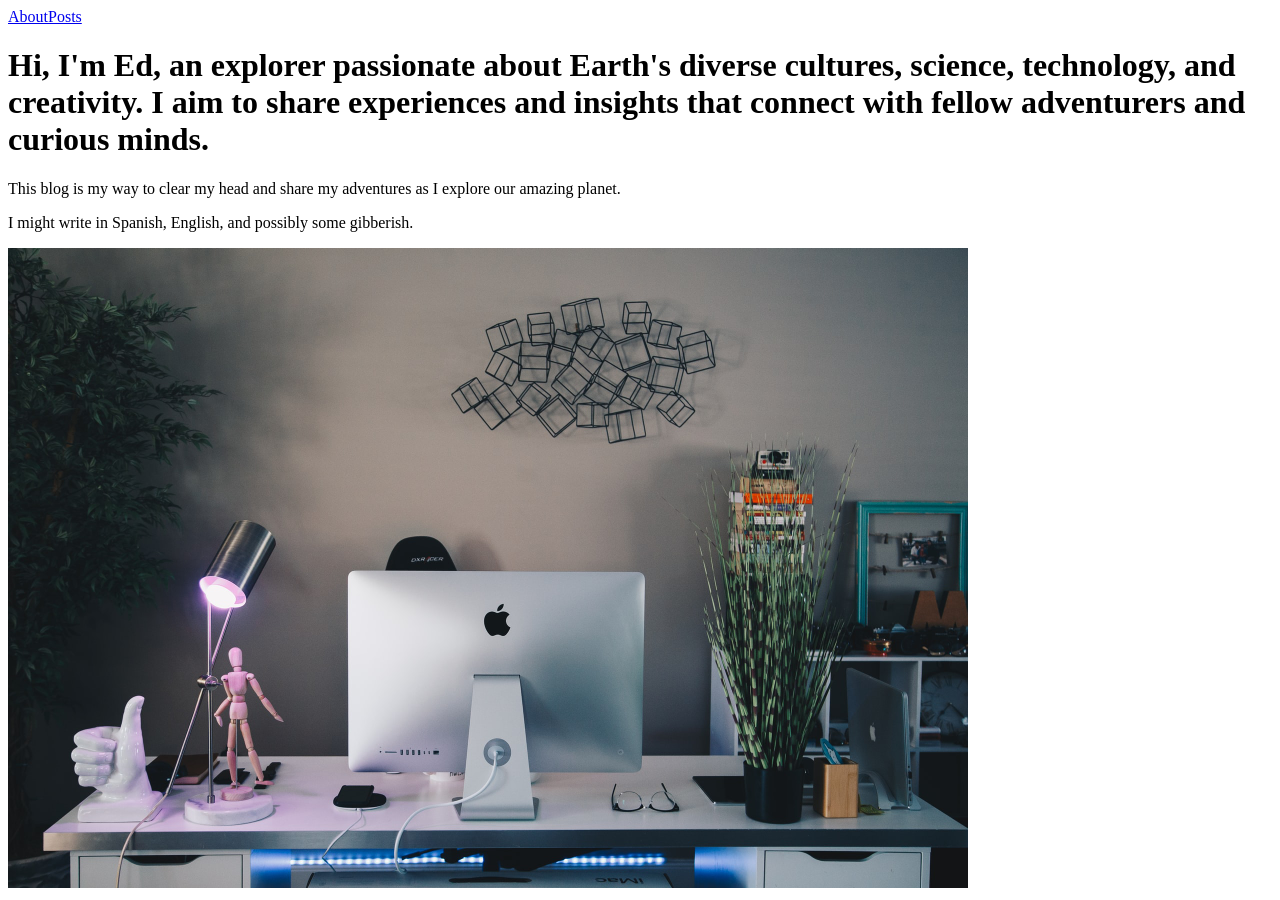
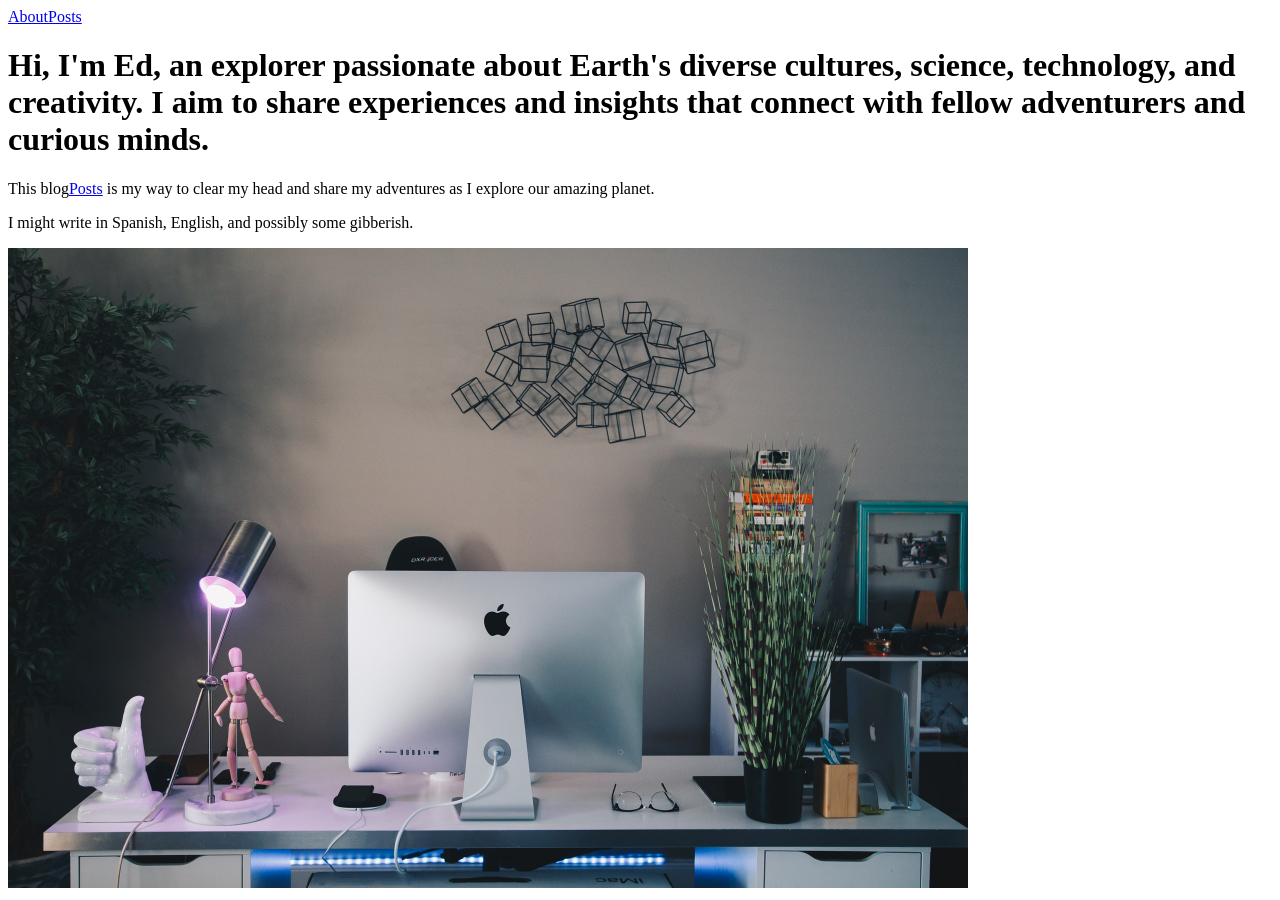
Before and after one commit to orbitcntrl/blog2, a Next.js app: page / in a window 1280 px wide. Built offline with nearby package versions, Linux system fonts and the light colour scheme; no server answers.

Commit message:
Update index.tsx

```diff
--- a/pages/index.tsx
+++ b/pages/index.tsx
@@ -1,5 +1,7 @@
 import Container from "../components/container";
 import Image from "next/image";
+import Link from 'next/link';
+
 
 function HomePage() {
   return (
@@ -11,7 +13,10 @@ function HomePage() {
             and creativity. I aim to share experiences and insights
             that connect with fellow adventurers and curious minds.
           </h1>
-          <p>This blog is my way to clear my head and share my adventures
+          <p>This {'blog'}
+    <Link href="/posts">
+      <a className="posts-link">Posts</a>
+    </Link> is my way to clear my head and share my adventures
             as I explore our amazing planet.</p>
 
 
```
